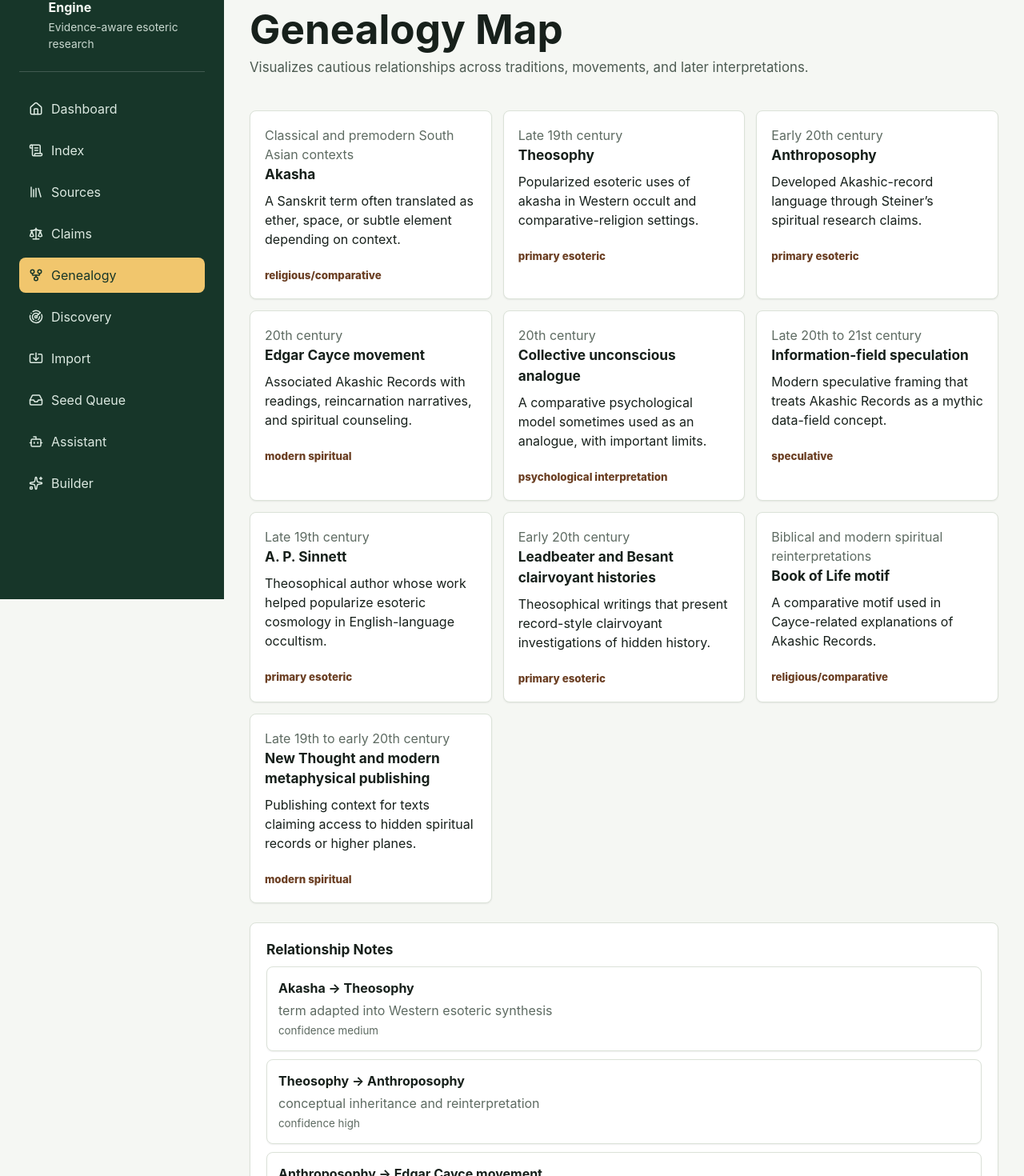
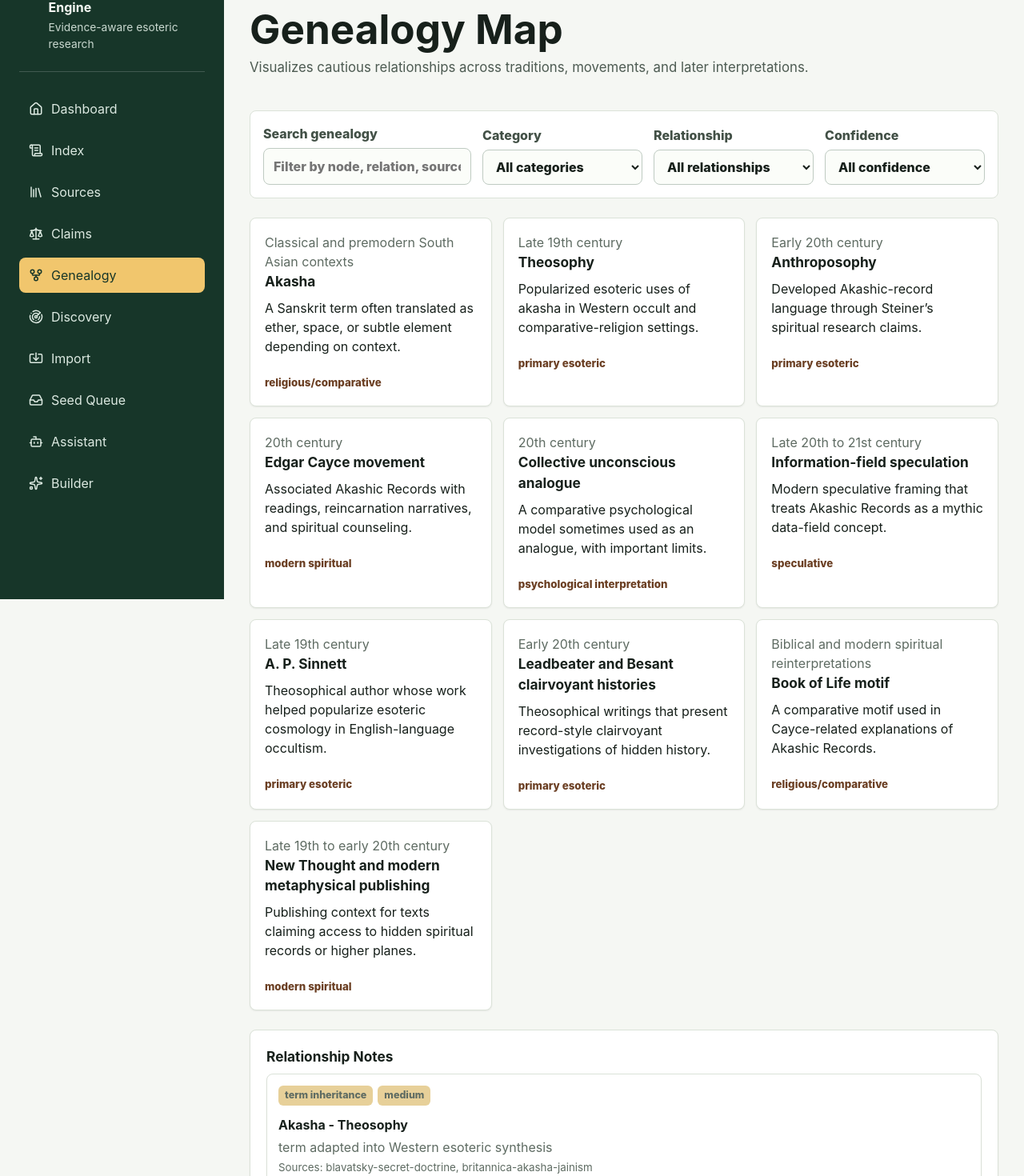
Before and after one commit to dpwebb/Akashic-Research-Engine, a React (Vite) app: page /genealogy in a window 1280 px wide. Shown: the part 51-1521 px from the top of the page at 80% size. Built offline with nearby package versions, Linux system fonts and the light colour scheme.

Commit message:
Add auditable genealogy relationship filters

```diff
--- a/src/server/db/schema.ts
+++ b/src/server/db/schema.ts
@@ -164,7 +164,10 @@ export type GenealogyEdgeTable = {
   from_node_id: string;
   to_node_id: string;
   label: string;
+  relationship_kind: string;
   confidence: string;
+  source_ids: string[];
+  audit_note: string;
 };
 
 export type AssistantOutputTable = {
--- a/src/shared/researchData.ts
+++ b/src/shared/researchData.ts
@@ -426,16 +426,96 @@ const nodes: GenealogyNode[] = [
 ];
 
 const edges: GenealogyEdge[] = [
-  { from: 'akasha', to: 'theosophy', label: 'term adapted into Western esoteric synthesis', confidence: 'medium' },
-  { from: 'theosophy', to: 'anthroposophy', label: 'conceptual inheritance and reinterpretation', confidence: 'high' },
-  { from: 'anthroposophy', to: 'cayce', label: 'parallel modern spiritual record-access motif', confidence: 'low' },
-  { from: 'jung', to: 'information-field', label: 'psychological analogy used in later theory building', confidence: 'medium' },
-  { from: 'cayce', to: 'information-field', label: 'modern spiritual testimony recast as information metaphor', confidence: 'medium' },
-  { from: 'theosophy', to: 'sinnett', label: 'popularization through English-language Theosophical publishing', confidence: 'medium' },
-  { from: 'sinnett', to: 'leadbeater-besant', label: 'movement vocabulary expanded into clairvoyant histories', confidence: 'medium' },
-  { from: 'leadbeater-besant', to: 'anthroposophy', label: 'parallel occult-historical record access claims', confidence: 'low' },
-  { from: 'book-of-life', to: 'cayce', label: 'religious motif used in Cayce movement explanations', confidence: 'medium' },
-  { from: 'new-thought', to: 'cayce', label: 'shared modern metaphysical publishing environment', confidence: 'low' },
+  {
+    from: 'akasha',
+    to: 'theosophy',
+    label: 'term adapted into Western esoteric synthesis',
+    relationshipKind: 'term inheritance',
+    confidence: 'medium',
+    sourceIds: ['blavatsky-secret-doctrine', 'britannica-akasha-jainism'],
+    auditNote: 'Use this as a term-history bridge, not as evidence that South Asian akasha equals Western Akashic Records.',
+  },
+  {
+    from: 'theosophy',
+    to: 'anthroposophy',
+    label: 'conceptual inheritance and reinterpretation',
+    relationshipKind: 'reinterpretation',
+    confidence: 'high',
+    sourceIds: ['blavatsky-secret-doctrine', 'steiner-akashic-record'],
+    auditNote: 'Strong as intellectual lineage; compare exact doctrinal claims before asserting continuity.',
+  },
+  {
+    from: 'anthroposophy',
+    to: 'cayce',
+    label: 'parallel modern spiritual record-access motif',
+    relationshipKind: 'parallel concept',
+    confidence: 'low',
+    sourceIds: ['steiner-akashic-record', 'cayce-readings', 'are-akashic-records'],
+    auditNote: 'Do not imply direct influence without a sourced historical bridge.',
+  },
+  {
+    from: 'jung',
+    to: 'information-field',
+    label: 'psychological analogy used in later theory building',
+    relationshipKind: 'reinterpretation',
+    confidence: 'medium',
+    sourceIds: ['jung-collective-unconscious'],
+    auditNote: 'Keep psychological analogy separate from metaphysical or literal archive claims.',
+  },
+  {
+    from: 'cayce',
+    to: 'information-field',
+    label: 'modern spiritual testimony recast as information metaphor',
+    relationshipKind: 'reinterpretation',
+    confidence: 'medium',
+    sourceIds: ['are-akashic-records', 'cayce-personal-growth'],
+    auditNote: 'Useful for modern reception history; mark database/field language as metaphor unless the source says otherwise.',
+  },
+  {
+    from: 'theosophy',
+    to: 'sinnett',
+    label: 'popularization through English-language Theosophical publishing',
+    relationshipKind: 'doctrinal influence',
+    confidence: 'medium',
+    sourceIds: ['sinnett-esoteric-buddhism'],
+    auditNote: 'Sinnett is a movement popularizer; verify exact akasha wording against the text before quoting.',
+  },
+  {
+    from: 'sinnett',
+    to: 'leadbeater-besant',
+    label: 'movement vocabulary expanded into clairvoyant histories',
+    relationshipKind: 'doctrinal influence',
+    confidence: 'medium',
+    sourceIds: ['sinnett-esoteric-buddhism', 'leadbeater-akashic-records', 'besant-leadbeater-man'],
+    auditNote: 'A plausible movement-internal development; document each claim at the source level.',
+  },
+  {
+    from: 'leadbeater-besant',
+    to: 'anthroposophy',
+    label: 'parallel occult-historical record access claims',
+    relationshipKind: 'disputed link',
+    confidence: 'low',
+    sourceIds: ['leadbeater-akashic-records', 'besant-leadbeater-man', 'steiner-akashic-record'],
+    auditNote: 'Treat as comparison, not established dependence, unless direct citations are found.',
+  },
+  {
+    from: 'book-of-life',
+    to: 'cayce',
+    label: 'religious motif used in Cayce movement explanations',
+    relationshipKind: 'parallel concept',
+    confidence: 'medium',
+    sourceIds: ['are-akashic-records'],
+    auditNote: 'Map as a comparative motif and preserve the theological distinction from Akashic terminology.',
+  },
+  {
+    from: 'new-thought',
+    to: 'cayce',
+    label: 'shared modern metaphysical publishing environment',
+    relationshipKind: 'disputed link',
+    confidence: 'low',
+    sourceIds: ['aquarian-gospel', 'cayce-readings'],
+    auditNote: 'Contextual association only; avoid direct influence claims without stronger documentation.',
+  },
 ];
 
 const additionFrameworks: AdditionFramework[] = [
--- a/src/shared/types.ts
+++ b/src/shared/types.ts
@@ -35,7 +35,10 @@ export type GenealogyEdge = {
   from: string;
   to: string;
   label: string;
+  relationshipKind: 'term inheritance' | 'doctrinal influence' | 'reinterpretation' | 'parallel concept' | 'disputed link';
   confidence: 'high' | 'medium' | 'low';
+  sourceIds: string[];
+  auditNote: string;
 };
 
 export type AdditionFramework = {
--- a/src/ui/pages/GenealogyPage.tsx
+++ b/src/ui/pages/GenealogyPage.tsx
@@ -1,6 +1,76 @@
+import { useMemo, useState } from 'react';
 import { researchDataset } from '../../shared/researchData.js';
+import type { GenealogyEdge } from '../../shared/types.js';
+
+type ConfidenceFilter = 'all' | GenealogyEdge['confidence'];
+type RelationshipKindFilter = 'all' | GenealogyEdge['relationshipKind'];
+
+const relationshipKinds: GenealogyEdge['relationshipKind'][] = [
+  'term inheritance',
+  'doctrinal influence',
+  'reinterpretation',
+  'parallel concept',
+  'disputed link',
+];
+
+function includesQuery(values: Array<string | string[]>, query: string): boolean {
+  return values.flat().join(' ').toLocaleLowerCase().includes(query.toLocaleLowerCase());
+}
 
 export function GenealogyPage() {
+  const [query, setQuery] = useState('');
+  const [confidence, setConfidence] = useState<ConfidenceFilter>('all');
+  const [category, setCategory] = useState('all');
+  const [relationshipKind, setRelationshipKind] = useState<RelationshipKindFilter>('all');
+  const normalizedQuery = query.trim();
+  const categories = [...new Set(researchDataset.genealogy.nodes.map((node) => node.category))].sort();
+
+  const filteredNodes = useMemo(
+    () =>
+      researchDataset.genealogy.nodes.filter((node) => {
+        if (category !== 'all' && node.category !== category) {
+          return false;
+        }
+
+        return includesQuery([node.label, node.period, node.category, node.description], normalizedQuery);
+      }),
+    [category, normalizedQuery],
+  );
+
+  const filteredEdges = useMemo(
+    () =>
+      researchDataset.genealogy.edges.filter((edge) => {
+        const fromNode = getNode(edge.from);
+        const toNode = getNode(edge.to);
+
+        if (confidence !== 'all' && edge.confidence !== confidence) {
+          return false;
+        }
+
+        if (relationshipKind !== 'all' && edge.relationshipKind !== relationshipKind) {
+          return false;
+        }
+
+        if (category !== 'all' && fromNode?.category !== category && toNode?.category !== category) {
+          return false;
+        }
+
+        return includesQuery(
+          [
+            edge.label,
+            edge.relationshipKind,
+            edge.confidence,
+            edge.sourceIds,
+            edge.auditNote,
+            fromNode?.label ?? edge.from,
+            toNode?.label ?? edge.to,
+          ],
+          normalizedQuery,
+        );
+      }),
+    [category, confidence, normalizedQuery, relationshipKind],
+  );
+
   return (
     <section className="page-stack">
       <header className="page-header compact">
@@ -9,8 +79,53 @@ export function GenealogyPage() {
         <p>Visualizes cautious relationships across traditions, movements, and later interpretations.</p>
       </header>
 
+      <section className="filter-panel genealogy-filter-panel">
+        <label>
+          Search genealogy
+          <input
+            value={query}
+            onChange={(event) => setQuery(event.target.value)}
+            placeholder="Filter by node, relation, source, or audit note"
+          />
+        </label>
+        <label>
+          Category
+          <select value={category} onChange={(event) => setCategory(event.target.value)}>
+            <option value="all">All categories</option>
+            {categories.map((item) => (
+              <option key={item} value={item}>
+                {item}
+              </option>
+            ))}
+          </select>
+        </label>
+        <label>
+          Relationship
+          <select
+            value={relationshipKind}
+            onChange={(event) => setRelationshipKind(event.target.value as RelationshipKindFilter)}
+          >
+            <option value="all">All relationships</option>
+            {relationshipKinds.map((kind) => (
+              <option key={kind} value={kind}>
+                {kind}
+              </option>
+            ))}
+          </select>
+        </label>
+        <label>
+          Confidence
+          <select value={confidence} onChange={(event) => setConfidence(event.target.value as ConfidenceFilter)}>
+            <option value="all">All confidence</option>
+            <option value="high">High</option>
+            <option value="medium">Medium</option>
+            <option value="low">Low</option>
+          </select>
+        </label>
+      </section>
+
       <div className="timeline">
-        {researchDataset.genealogy.nodes.map((node) => (
+        {filteredNodes.map((node) => (
           <article className="timeline-node" key={node.id}>
             <span>{node.period}</span>
             <h2>{node.label}</h2>
@@ -23,13 +138,18 @@ export function GenealogyPage() {
       <section className="panel">
         <h2>Relationship Notes</h2>
         <div className="edge-list">
-          {researchDataset.genealogy.edges.map((edge) => (
+          {filteredEdges.map((edge) => (
             <article key={`${edge.from}-${edge.to}`}>
+              <div className="result-meta">
+                <span className="tag">{edge.relationshipKind}</span>
+                <span className="tag">{edge.confidence}</span>
+              </div>
               <strong>
-                {labelFor(edge.from)} → {labelFor(edge.to)}
+                {labelFor(edge.from)} - {labelFor(edge.to)}
               </strong>
               <span>{edge.label}</span>
-              <small>confidence {edge.confidence}</small>
+              <small>Sources: {edge.sourceIds.join(', ')}</small>
+              <p className="notes">{edge.auditNote}</p>
             </article>
           ))}
         </div>
@@ -38,6 +158,10 @@ export function GenealogyPage() {
   );
 }
 
+function getNode(id: string) {
+  return researchDataset.genealogy.nodes.find((node) => node.id === id);
+}
+
 function labelFor(id: string) {
-  return researchDataset.genealogy.nodes.find((node) => node.id === id)?.label ?? id;
+  return getNode(id)?.label ?? id;
 }
--- a/src/ui/styles.css
+++ b/src/ui/styles.css
@@ -644,6 +644,10 @@ td span {
   grid-template-columns: minmax(260px, 1fr) repeat(3, minmax(160px, 220px)) minmax(190px, auto);
 }
 
+.genealogy-filter-panel {
+  grid-template-columns: minmax(260px, 1fr) repeat(3, minmax(150px, 210px));
+}
+
 .index-filter-panel {
   grid-template-columns: minmax(280px, 1fr) repeat(2, minmax(140px, 180px));
 }
@@ -955,6 +959,7 @@ td span {
   .search-summary,
   .filter-panel,
   .claims-filter-panel,
+  .genealogy-filter-panel,
   .source-drilldown-panel,
   .distribution-row {
     grid-template-columns: 1fr;
```
Also changed, not shown: src/server/discovery/webDiscovery.ts (+31 -0 lines), 1 other file (tests, documents, lock files or other folders).
